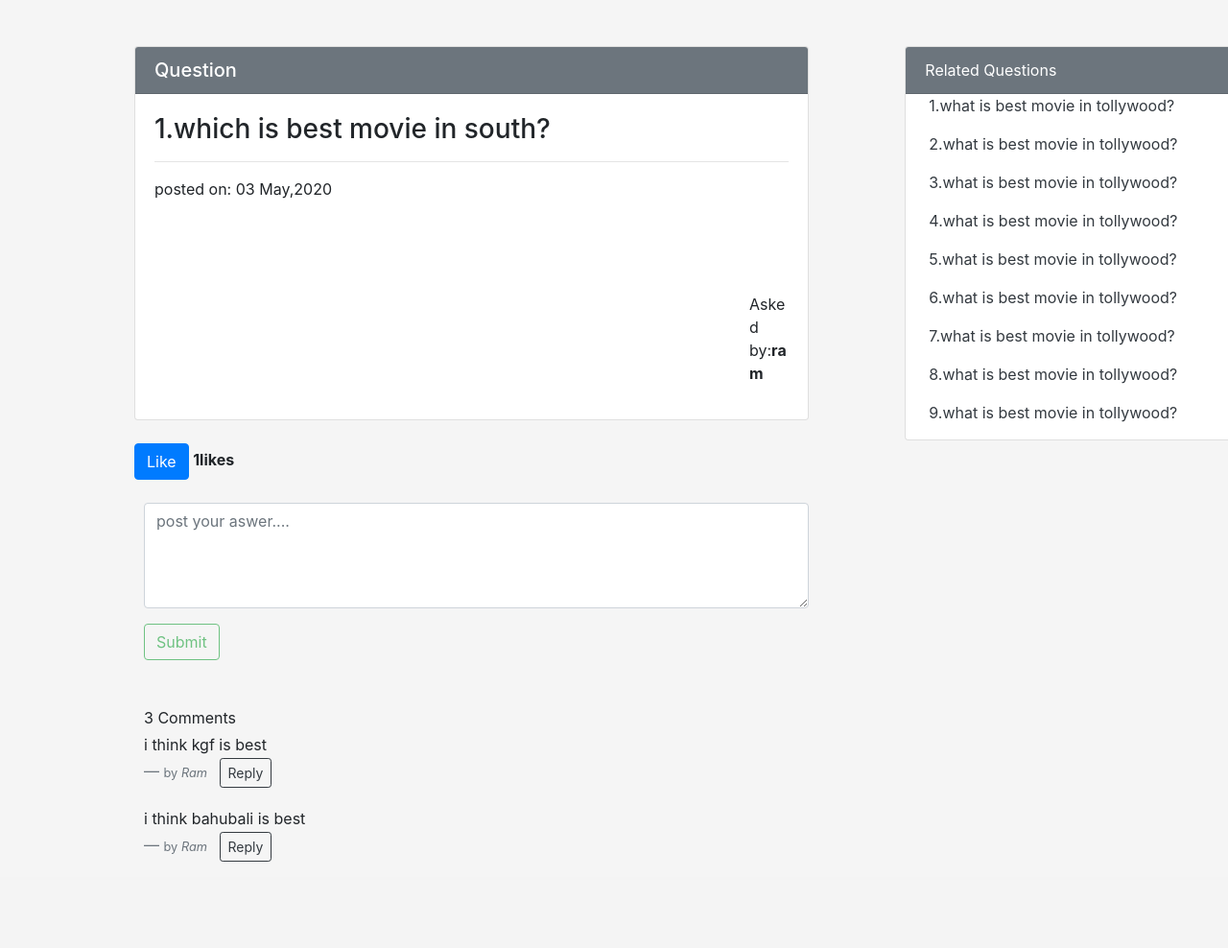
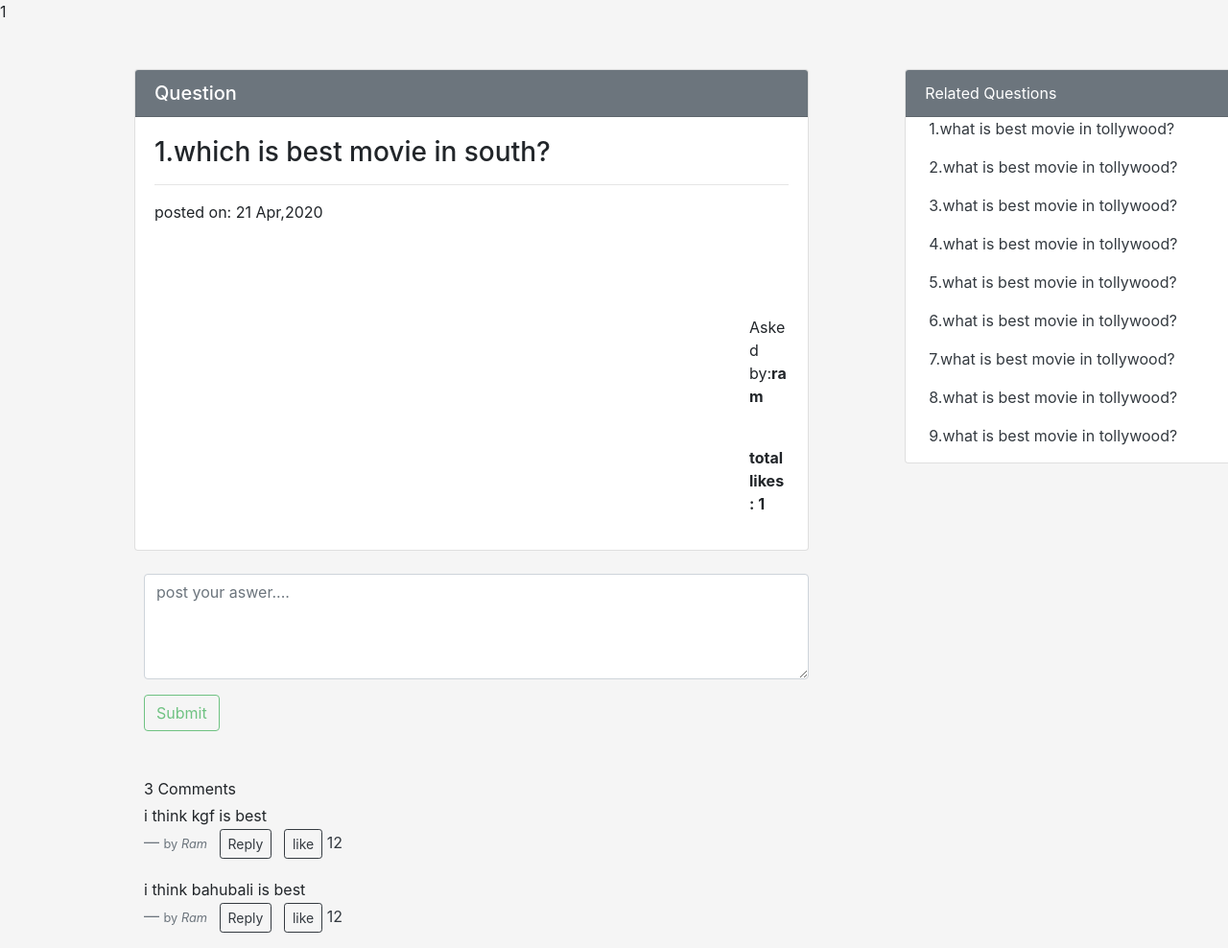
Before and after one commit to viperthapa/Forum, a Django app: page /question/1/details in a window 1280 px wide; the page is wider, and only the part inside the window is pictured. Shown: the part 92-1080 px from the top of that part at 96% size. Before the commit the page ends 990 px from the top of that part, so only its background shows below. Run offline with Django 3.2, Linux system fonts and the light colour scheme; data comes from the database, SQL or seed files in the repository; both versions use the stored data as it was after the commit; some libraries are stand-ins or nearby versions.

Commit message:
likebutton created successfully

```diff
--- a/forumapp/forms.py
+++ b/forumapp/forms.py
@@ -32,9 +32,12 @@ class UserForm(forms.ModelForm):
 
     #check the username
     def clean_username(self):
+        print('this is clean username')
         username = self.cleaned_data.get('username')
         user = User.objects.filter(username = username)
+        print("user",user)
         if user.exists():
+            print('inside if statemenet')
             raise forms.ValidationError("username already exist")
         return username
 
--- a/forumapp/urls.py
+++ b/forumapp/urls.py
@@ -16,7 +16,9 @@ urlpatterns = [
 
     #like button
     # path('user/<int:pk>/like/',views.LikeView,name="liked")
-    path('user/like/',views.LikeView,name="liked")
+    path('user/like/',views.LikeView,name="liked"),
+
+    path("detailview/<int:pk>/likes/",DetailLike.as_view(),name="detaillikes"),
 
 
 
--- a/forumapp/views.py
+++ b/forumapp/views.py
@@ -147,23 +147,15 @@ def QuestionDetailView(request,pk):
     print('fbv')
     questions = get_object_or_404(Question,pk=pk)
     print('sakalalalalala',questions.id)
-    is_liked = False
-
-    # print("questions is read",questions.is_read)
-    if questions.like_question.filter(id=request.user.id).exists():
-        print("this is if in question detail view")
-        questions.like_question.remove(request.user)
-        is_liked = True
-
-
+    print('sakalalalalala count',questions.like_question)
 
     answers = Answer.objects.filter(question=questions,reply=None).order_by('-id')
 
     answer_count = Answer.objects.filter(question=questions) #count the answers
 
-    q_id_up = questions
-    print('q id',q_id_up.id)
-    q_id = Question.objects.get(id=q_id_up.id)
+    q_id = questions #count the number of views
+    # print('q id',q_id_up.id)
+    # q_id = Question.objects.get(id=q_id_up.id)
     q_id.views += 1
     q_id.save()
     # q_id.
@@ -206,7 +198,7 @@ def QuestionDetailView(request,pk):
         'questions': questions,
         'answers':answers,
         'answerform1':answerform,
-        'is_liked': is_liked,
+        # 'is_liked': is_liked,
         'answer_count':answer_count,
 
 
@@ -224,39 +216,24 @@ def QuestionDetailView(request,pk):
 question liked
 """
 def LikeView(request):
-    print('this is like view')
     user = request.user
-    user1 = User.objects.get(id = user.id)
-    print("usereeeee=",user)
     if request.method == "POST":
-        # question_id = request.POST.get('question_id')
-        question_id = get_object_or_404(Question, id=request.POST.get('question_id'))
+        q_id = request.POST.get('q_id')
+        print("questio i d ",q_id)
+        # q_id = get_object_or_404(Question, id=request.POST.get('question_id'))
 
-        print('question id',question_id)
-        question_obj = Question.objects.get(id = question_id.id)
-        print('question_obj =============== ',question_obj)
+        print('b idididid',q_id)
+        question = Question.objects.get(id=q_id)
+        print('type og question',type)
 
 
-
-        if user in question_obj.like_question.all():
-            question_obj.like_question.remove(user)
+        if user in question.like_question.all():
+            question.like_question.remove(user)
         else:
-            print('hello from else')
-            print("user",user)
-            print("user1",user1)
-
-
-            question_obj.like_question.add(user1)
-
-            print('this is bottom of add')
-            print('question_obj = ---------------------',question_obj)
-            print('question_obj = ---------------------',question_obj.like_question)
-
-
-
-            question_obj.save()
-
-        like,created = Like.objects.get_or_create(user = user,question_id = question_id.id)
+            question.like_question.add(user)
+            print('blog liked',question.like_question)
+            question.save()
+        like,created = Like.objects.get_or_create(user = user,question_id = q_id)
         if not created:
             if like.value == "like":
                 like.value == "unlike"
@@ -264,11 +241,10 @@ def LikeView(request):
                 like.value == "like"
         like.save()
 
-    # return HttpResponseRedirect("/question/{id}/details/".format(id= question_id.id))
 
-    return HttpResponseRedirect(question_id.get_absolute_url())
+    # return HttpResponseRedirect(q_id.get_absolute_url())
 
-    # return redirect('forumapp:questiondetail')
+    return redirect('forumapp:home')
 
         # questions.like_question.add(True)
 
@@ -281,6 +257,13 @@ def LikeView(request):
     # like_created = Like.objects.create(question = questions_id,user = user,is_read = True)
     # print("like created",like_created)
 
+
+
+class DetailLike(DetailView):
+    template_name = 'question/like_count.html'
+
+    model = Question
+    context_object_name = 'likes'
 
 
 
--- a/requirement.txt
+++ b/requirement.txt
@@ -1,7 +1,6 @@
 asgiref==3.2.5
 Django==2.2.1
 django-bootstrap-modal-forms==1.5.0
-django-summernote==0.8.11.6
 django-widget-tweaks==1.4.8
 Pillow==7.0.0
 pkg-resources==0.0.0
--- a/templates/question/comment.html
+++ b/templates/question/comment.html
@@ -25,6 +25,9 @@
             <p class="mb-0"><small>{{ answer.answer }}</small></p>
             <footer class="blockquote-footer"><small>by <cite title="Source Title">{{ answer.user|capfirst }}</cite></small>
             <button type="button" name="button" class="reply-btn btn btn-outline-dark btn-sm ml-2">Reply</button>
+            <button type="button" name="button" class="btn btn-outline-dark btn-sm ml-2">like</button>
+            <span class="text-dark">12</span>
+
             </footer>
         </blockquote>
 
--- /dev/null
+++ b/templates/question/like_count.html
@@ -0,0 +1 @@
+<h2>you have got {{ likes.like_question.count }}</h2>
--- a/templates/question/questiondetails.html
+++ b/templates/question/questiondetails.html
@@ -11,6 +11,7 @@
     </style>
 </head>
 <body class="body">
+  {{ questions.like_question.count }}
 
     <div class="row">
         <div class="col-lg-8">
@@ -19,23 +20,23 @@
                 <div class="card-body">
                   <h3 class="card-title">{{ questions.id }}.{{ questions.question }}</h3><hr>
                   <span class="card-text mt-0">posted on: {{ questions.date_created|date:"d M,Y"  }} </span><br><br><br><br><br>
-                  <p href="#" class="#" style="margin-left: 620px;">Asked by:<b>{{ questions.normal_user.fname }}</b></p>
+                  <p href="#" class="#" style="margin-left: 620px;">Asked by:<b>{{ questions.normal_user.fname }}</b></p><br>
+                  <p href="#" class="#" style="margin-left: 620px;"><b>total likes : {{ questions.like_question.count }}</b></p>
+
                 </div>
             </div><br>
-            <!--liked button-->
-            <div style="margin-left: 140px;">
-              <form action="{% url 'forumapp:liked' %}" method="post">
-                  {% csrf_token %}
-                  <input type="hidden" name='question_id' value='{{ questions.id }}'>
-                  {% if user not in questions.like_question.all %}
-                    <button type="submit" class="btn btn-primary">Like</button>
-                  {% else %}
-                    <button type="submit" class="btn btn-danger">Dislike</button>
+            <!-- <strong>{{ questions.like_question.count }}likes</strong> -->
 
-                  {% endif %}
-                  <strong>{{ questions.like_question.all.count }}likes</strong>
-              </form>
-            </div><br>
+            <!-- <form action="{% url 'forumapp:liked' %}" method="post">
+              {% csrf_token %}
+              <input type="hidden" name="q_id" value="{{ questions.id }}">
+              {% if request.user not in questions.like_question.all %}
+                <button type="submit" class="btn btn-primary">Like</button>
+              {% else %}
+                <button type="submit" class="btn btn-danger">liked</button>
+
+              {% endif %} -->
+            </form>
             <div class="mycomment">
                {% include 'question/comment.html' %}
             </div>
```
Also changed, not shown: templates/forum/feed.html (+37 -4 lines), templates/user/userlogin.html (+3 -7 lines), db.sqlite3, forumapp/models.py (line endings or trailing spaces), media/question/bahubali.jpg (added), media/user/74375555_2558546544425012_2007374925676937216_n.jpg (added), media/user/bahubali.jpg (added), 1 other file.
